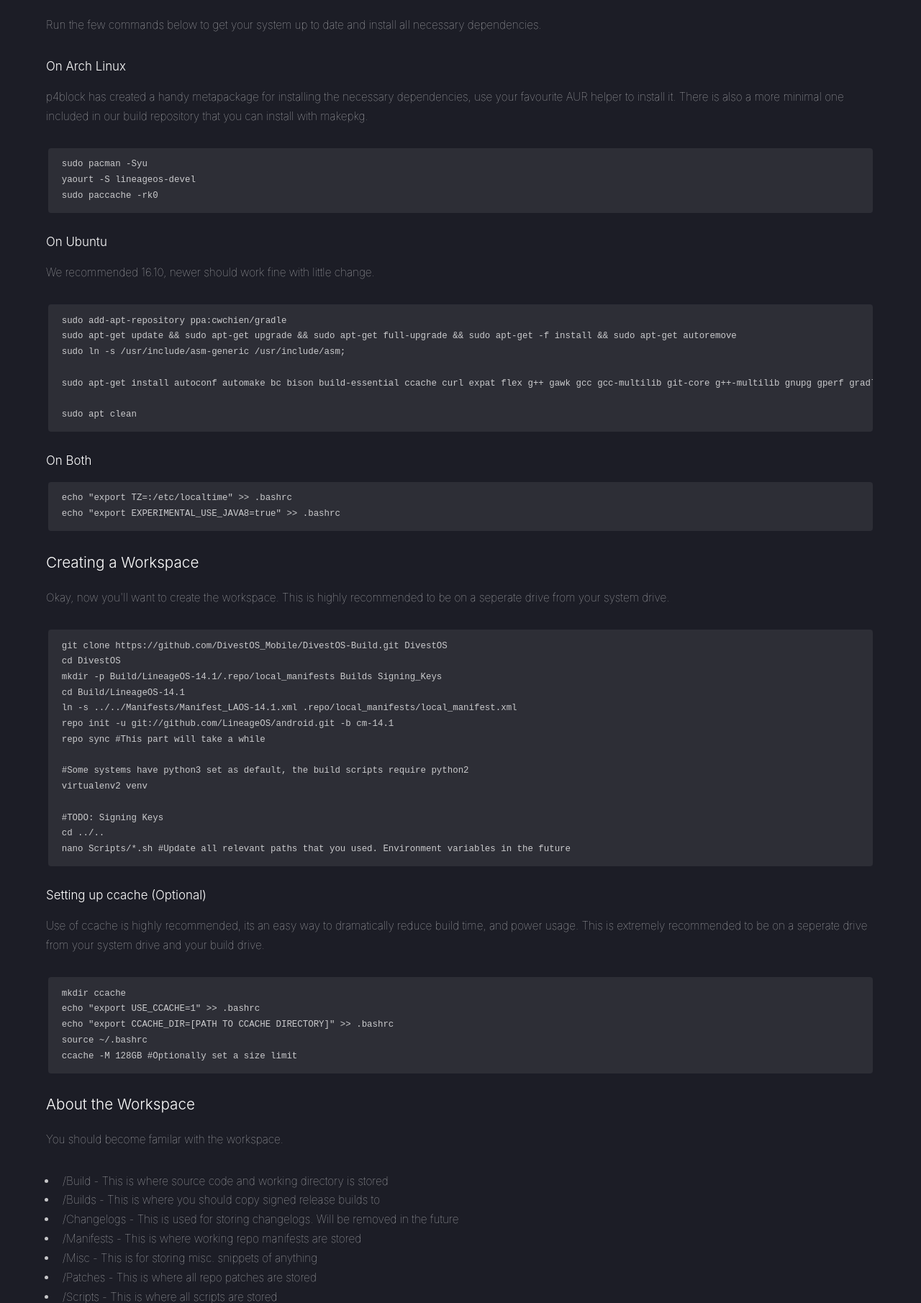
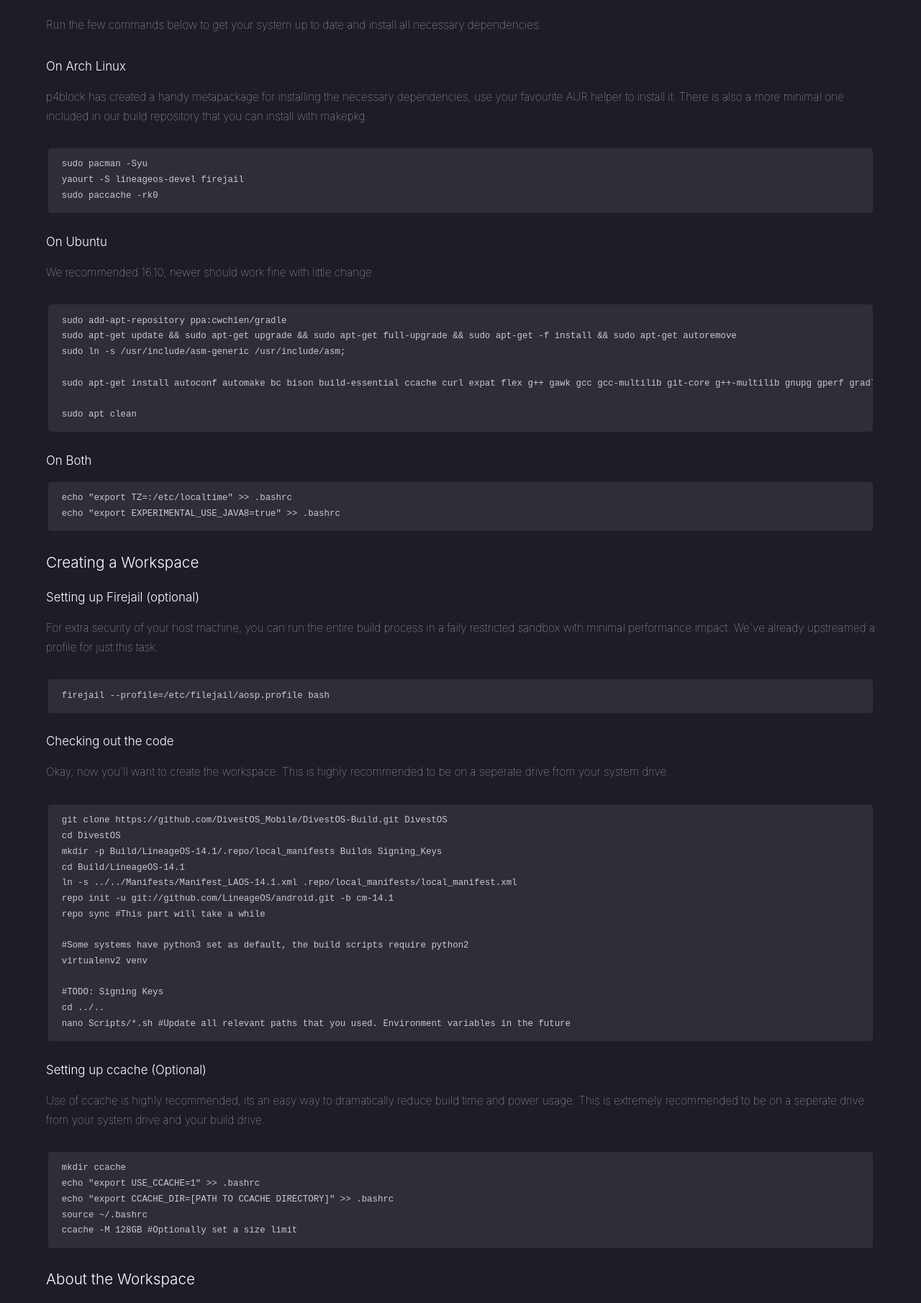
Before and after one commit to Divested-Mobile/DivestOS-Website, a PHP site: page /pages/docs/build.html in a window 1280 px wide. Shown: the part 960-2771 px from the top of the page at 72% size. Run offline with PHP 8.4, Linux system fonts and the light colour scheme; some libraries are stand-ins or nearby versions.

Commit message:
Enable the FAQ page, add Firejail info to Build Guide

```diff
--- a/index.html
+++ b/index.html
@@ -27,6 +27,7 @@
 						<li>
 							<a href="#">Docs</a>
 							<ul>
+								<li><a href="/pages/docs/faq.html">FAQ</a></li>
 								<li><a href="/pages/docs/broken.html">Functionality Tables</a></li>
 								<li><a href="/pages/docs/build.html">Build Guide</a></li>
 							</ul>
--- a/pages/about.html
+++ b/pages/about.html
@@ -27,6 +27,7 @@
 						<li>
 							<a href="#">Docs</a>
 							<ul>
+								<li><a href="/pages/docs/faq.html">FAQ</a></li>
 								<li><a href="/pages/docs/broken.html">Functionality Tables</a></li>
 								<li><a href="/pages/docs/build.html">Build Guide</a></li>
 							</ul>
--- a/pages/apps.php
+++ b/pages/apps.php
@@ -27,6 +27,7 @@
 						<li>
 							<a href="#">Docs</a>
 							<ul>
+								<li><a href="/pages/docs/faq.html">FAQ</a></li>
 								<li><a href="/pages/docs/broken.html">Functionality Tables</a></li>
 								<li><a href="/pages/docs/build.html">Build Guide</a></li>
 							</ul>
--- a/pages/devices.php
+++ b/pages/devices.php
@@ -92,6 +92,7 @@
 						<li>
 							<a href="#">Docs</a>
 							<ul>
+								<li><a href="/pages/docs/faq.html">FAQ</a></li>
 								<li><a href="/pages/docs/broken.html">Functionality Tables</a></li>
 								<li><a href="/pages/docs/build.html">Build Guide</a></li>
 							</ul>
--- a/pages/docs/broken.html
+++ b/pages/docs/broken.html
@@ -27,6 +27,7 @@
 						<li>
 							<a href="#">Docs</a>
 							<ul>
+								<li><a href="/pages/docs/faq.html">FAQ</a></li>
 								<li><a href="/pages/docs/broken.html">Functionality Tables</a></li>
 								<li><a href="/pages/docs/build.html">Build Guide</a></li>
 							</ul>
--- a/pages/docs/build.html
+++ b/pages/docs/build.html
@@ -27,6 +27,7 @@
 						<li>
 							<a href="#">Docs</a>
 							<ul>
+								<li><a href="/pages/docs/faq.html">FAQ</a></li>
 								<li><a href="/pages/docs/broken.html">Functionality Tables</a></li>
 								<li><a href="/pages/docs/build.html">Build Guide</a></li>
 							</ul>
@@ -70,7 +71,7 @@
 						<h4>On Arch Linux</h4>
 							<p>p4block has created a handy metapackage for installing the necessary dependencies, use your favourite AUR helper to install it. There is also a more minimal one included in our build repository that you can install with makepkg.</p>
 							<pre><code>sudo pacman -Syu
-yaourt -S lineageos-devel
+yaourt -S lineageos-devel firejail
 sudo paccache -rk0</code></pre>
 
 						<h4>On Ubuntu</h4>
@@ -79,13 +80,17 @@ sudo paccache -rk0</code></pre>
 sudo apt-get update && sudo apt-get upgrade && sudo apt-get full-upgrade && sudo apt-get -f install && sudo apt-get autoremove
 sudo ln -s /usr/include/asm-generic /usr/include/asm;
 
-sudo apt-get install autoconf automake bc bison build-essential ccache curl expat flex g++ gawk gcc gcc-multilib git-core g++-multilib gnupg gperf gradle lib32ncurses5-dev lib32z1-dev lib32z-dev libc6-dev libc6-dev-i386 libcap-dev libcloog-isl-dev libesd0-dev libexpat1-dev libgcc1:i386 libgl1-mesa-dev libgmp-dev libmpc-dev libmpfr-dev libncurses5-dev libsdl1.2-dev libtool libx11-dev libxml2 libxml2-utils lzop maven ncurses-dev openjdk-8-jdk patch pkg-config pngcrush python-all-dev schedtool squashfs-tools subversion texinfo unzip x11proto-core-dev xsltproc zip zlib1g-dev imagemagick repo
+sudo apt-get install autoconf automake bc bison build-essential ccache curl expat flex g++ gawk gcc gcc-multilib git-core g++-multilib gnupg gperf gradle lib32ncurses5-dev lib32z1-dev lib32z-dev libc6-dev libc6-dev-i386 libcap-dev libcloog-isl-dev libesd0-dev libexpat1-dev libgcc1:i386 libgl1-mesa-dev libgmp-dev libmpc-dev libmpfr-dev libncurses5-dev libsdl1.2-dev libtool libx11-dev libxml2 libxml2-utils lzop maven ncurses-dev openjdk-8-jdk patch pkg-config pngcrush python-all-dev schedtool squashfs-tools subversion texinfo unzip x11proto-core-dev xsltproc zip zlib1g-dev imagemagick repo firejail
 
 sudo apt clean</code></pre>
 						<h4>On Both</h4>
 							<pre><code>echo "export TZ=:/etc/localtime" >> .bashrc
 echo "export EXPERIMENTAL_USE_JAVA8=true" >> .bashrc</code></pre>
 						<h3>Creating a Workspace</h3>
+							<h4>Setting up Firejail (optional)</h4>
+							<p>For extra security of your host machine, you can run the entire build process in a faily restricted sandbox with minimal performance impact. We've already upstreamed a profile for just this task.</p>
+							<pre><code>firejail --profile=/etc/filejail/aosp.profile bash</code></pre>
+							<h4>Checking out the code</h4>
 							<p>Okay, now you'll want to create the workspace. This is highly recommended to be on a seperate drive from your system drive.</p>
 							<pre><code>git clone https://github.com/DivestOS_Mobile/DivestOS-Build.git DivestOS
 cd DivestOS
@@ -103,7 +108,7 @@ cd ../..
 nano Scripts/*.sh #Update all relevant paths that you used. Environment variables in the future
 </code></pre>
 						<h4>Setting up ccache (Optional)</h4>
-							<p>Use of ccache is highly recommended, its an easy way to dramatically reduce build time, and power usage. This is extremely recommended to be on a seperate drive from your system drive and your build drive.</p>
+							<p>Use of ccache is highly recommended, its an easy way to dramatically reduce build time and power usage. This is extremely recommended to be on a seperate drive from your system drive and your build drive.</p>
 							<pre><code>mkdir ccache
 echo "export USE_CCACHE=1" >> .bashrc
 echo "export CCACHE_DIR=[PATH TO CCACHE DIRECTORY]" >> .bashrc
--- a/pages/tweaks.html
+++ b/pages/tweaks.html
@@ -27,6 +27,7 @@
 						<li>
 							<a href="#">Docs</a>
 							<ul>
+								<li><a href="/pages/docs/faq.html">FAQ</a></li>
 								<li><a href="/pages/docs/broken.html">Functionality Tables</a></li>
 								<li><a href="/pages/docs/build.html">Build Guide</a></li>
 							</ul>
```
Also changed, not shown: pages/docs/faq.html (+5 -12 lines).
